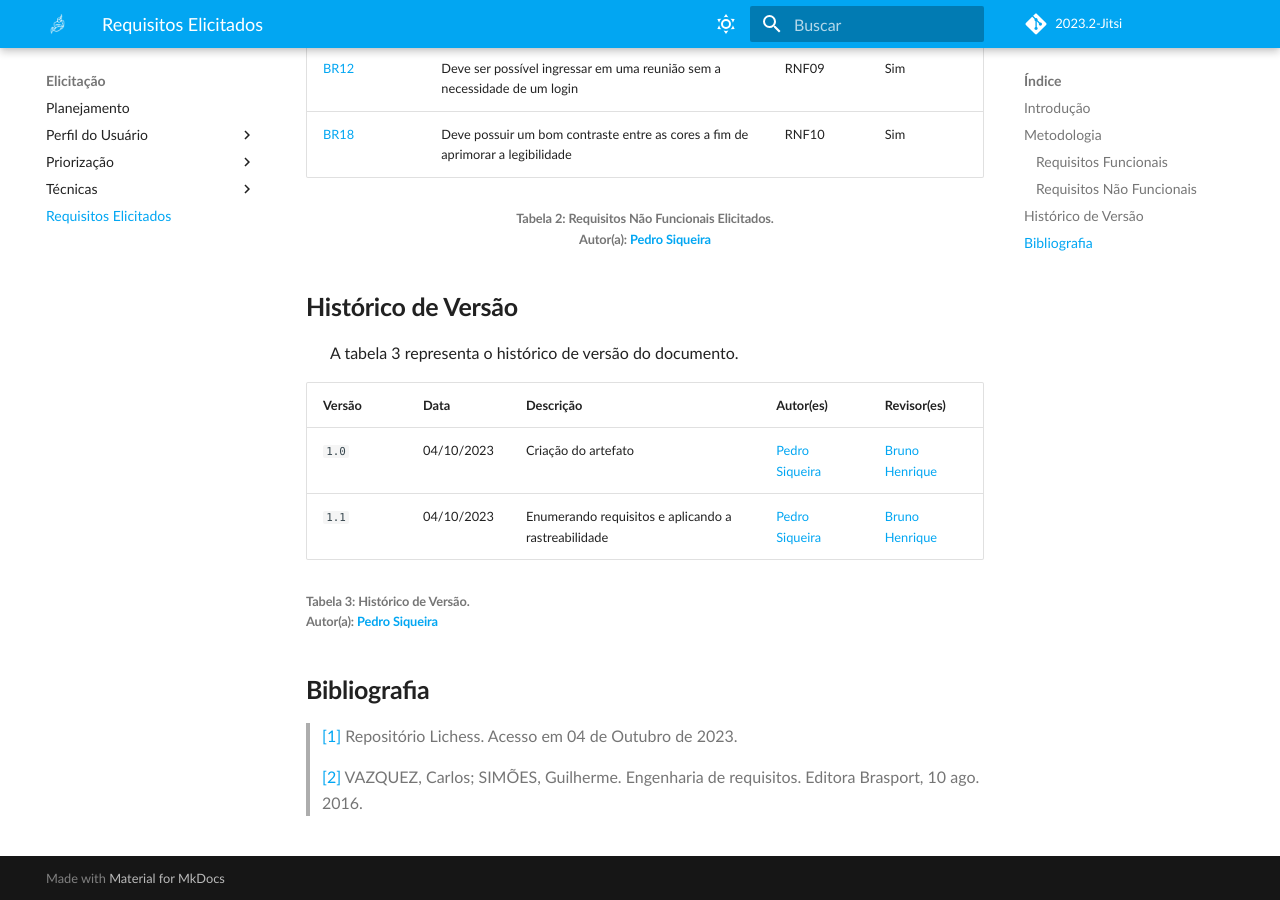
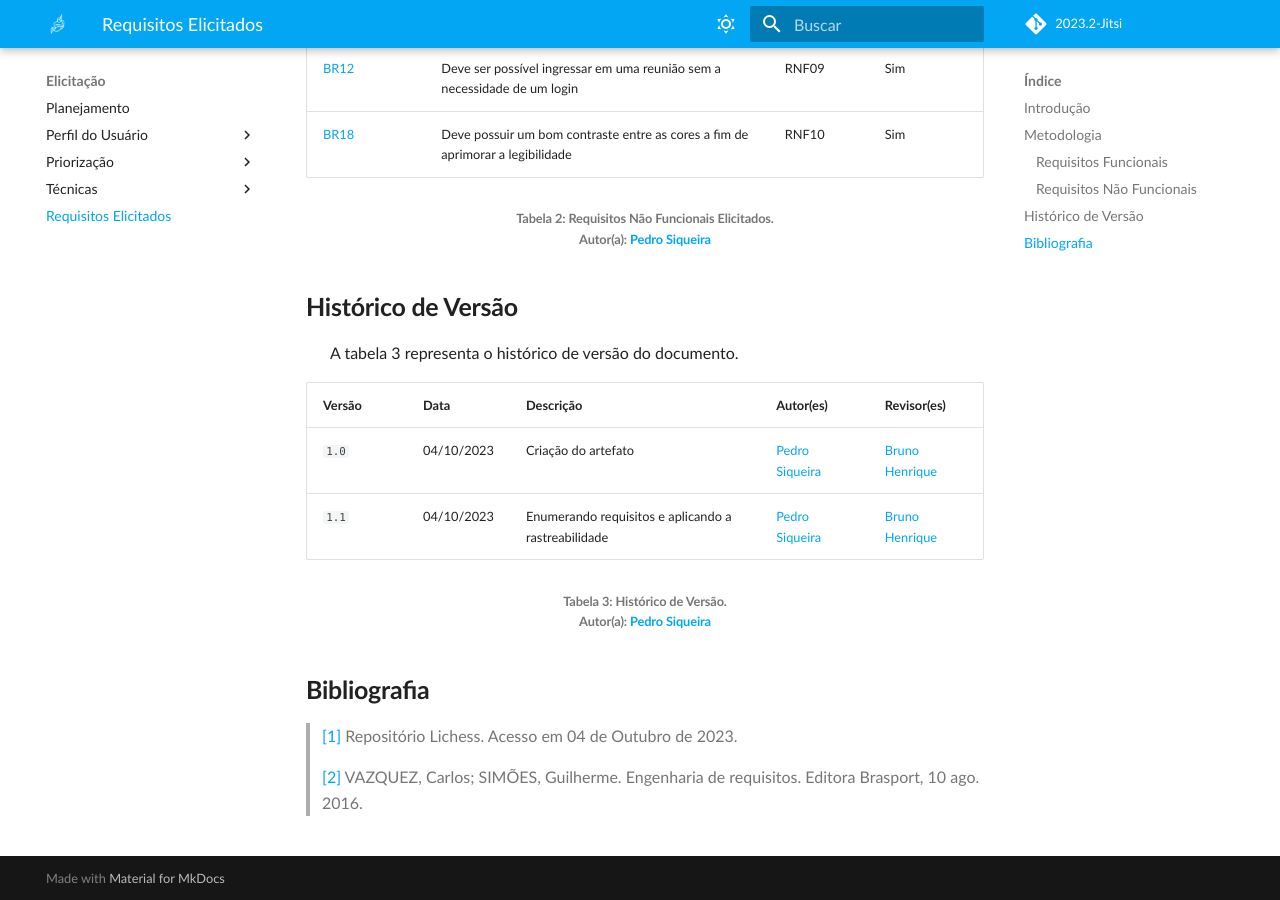
Before and after one commit to Requisitos-de-Software/2023.2-Jitsi, an MkDocs documentation site: the page built from docs/Elicitacao/requisitos-elicitados.md, in a window 1280 px wide and 900 px high, scrolled down 3575 px. Built offline with MkDocs 1.6.1 and Material for MkDocs 9.7.7, drawn with Linux system fonts in a browser that asks for light colours; some web fonts are replaced; comment, search, counter and statistics services are not loaded.

Commit message:
docs: align center na tabela

```diff
--- a/docs/Elicitacao/requisitos-elicitados.md
+++ b/docs/Elicitacao/requisitos-elicitados.md
@@ -81,7 +81,7 @@
 | ------ | ---- | --------- | --------- | ---------- |
 | `1.0`  | 04/10/2023 | Criação do artefato | [Pedro Siqueira](https://github.com/PedroSiq) | [Bruno Henrique](https://github.com/BrunoHenrique00)|
 | `1.1`  | 04/10/2023 | Enumerando requisitos e aplicando a rastreabilidade | [Pedro Siqueira](https://github.com/PedroSiq) | [Bruno Henrique](https://github.com/BrunoHenrique00)|
-<h6> Tabela 3: Histórico de Versão.
+<h6 align="center"> Tabela 3: Histórico de Versão.
 <br> Autor(a): <a href="https://github.com/PedroSiq">Pedro Siqueira</a></h6>
 
 ## **Bibliografia**
```
